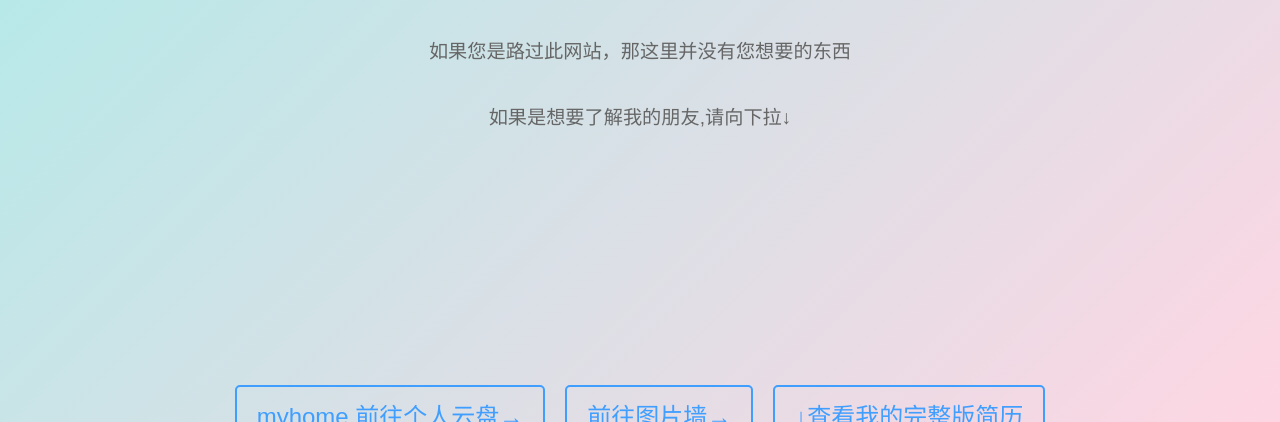
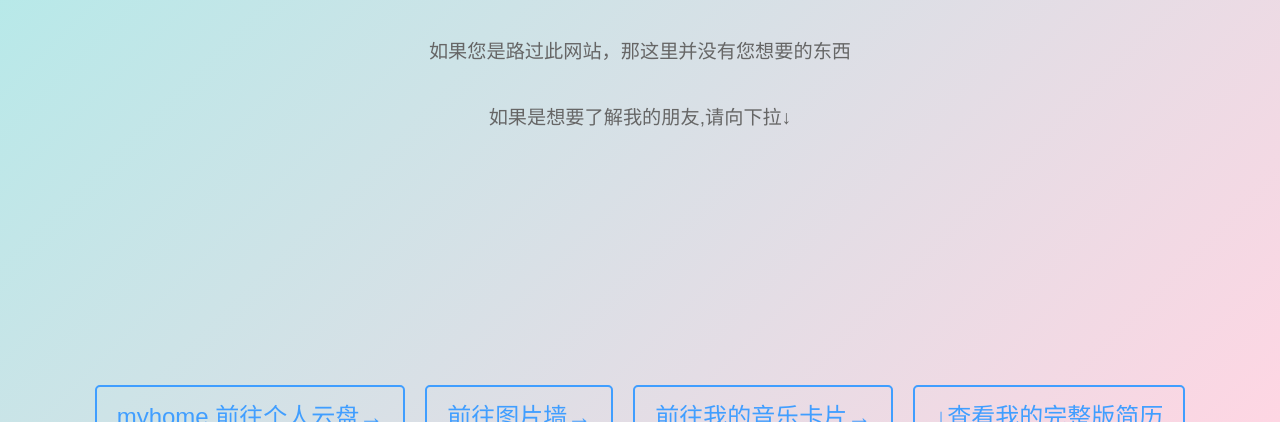
Before and after one commit to zhaoyanhua987/lovelyt-gthb, a plain HTML site: page index.html in a window 1280 px wide. Shown: the part 378-800 px from the top of the page. Drawn offline with nearby package versions, Linux system fonts and the light colour scheme.

Commit message:
index.html

```diff
--- a/index.html
+++ b/index.html
@@ -28,6 +28,7 @@
         <div class="link-section">
             <a href="https://twinklingstar.site" class="animated-link">myhome 前往个人云盘→</a>
             <a href="./imagehtml/photo.html" class="animated-link">前往图片墙→</a>
+            <a href="./musichtml/musicindex.html" class="animated-link">前往我的音乐卡片→</a>
             <a href="./简历2.14.pdf" class="animated-link">↓查看我的完整版简历</a>
         </div>
         <div class="resume-section">
```
